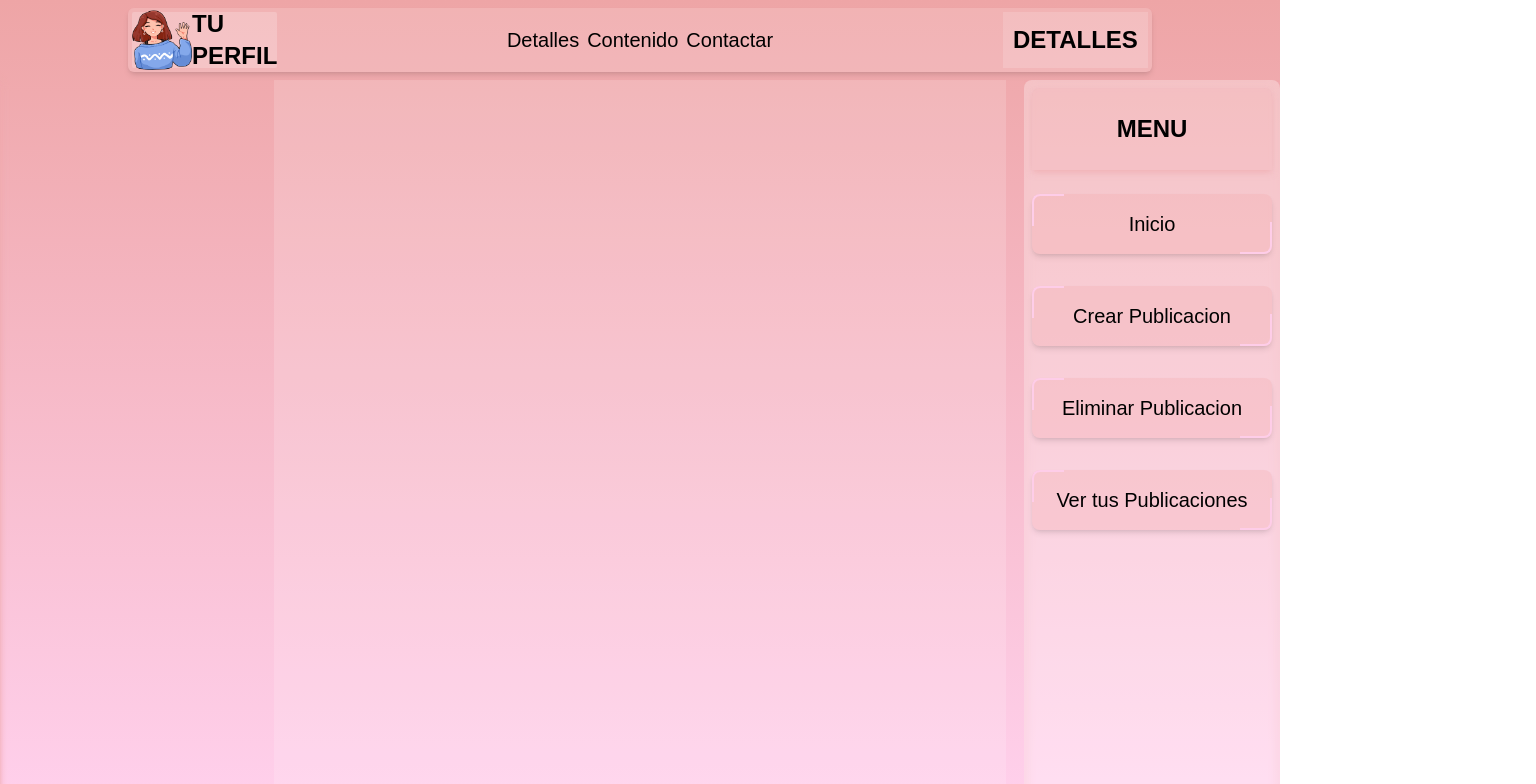
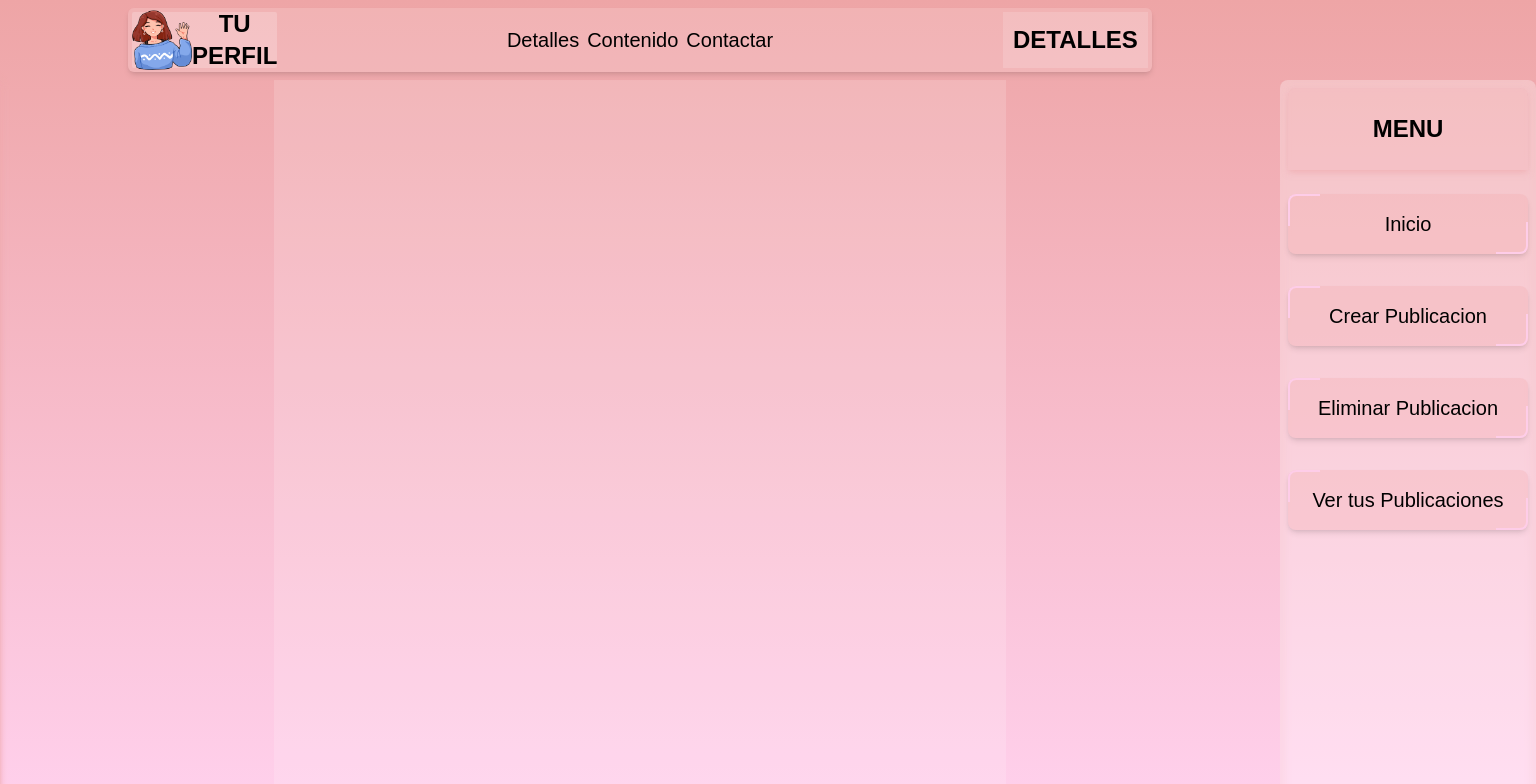
Before and after one commit to Alexis-Julian/MelyMoon, a Next.js app: page /workshop in a window 1280 px wide. Shown: the top 784 px of the page, 1536 px wide, since content can reach past the window. Built offline with nearby package versions, Linux system fonts and the light colour scheme; a web font is replaced by a local one.

Commit message:
empezar con el backend

```diff
--- a/src/app/globals.css
+++ b/src/app/globals.css
@@ -20,6 +20,7 @@
 body {
 	height: 100vh;
 	width: 100vw;
+	overflow: hidden;
 }
 
 @layer components {
--- a/src/app/workshop/page.tsx
+++ b/src/app/workshop/page.tsx
@@ -2,8 +2,8 @@ import GlobalWorkshop from "@/components/GlobalWorkshop";
 
 export default function Workshop() {
 	return (
-		<main className="h-full w-full flex flex-col ">
-			<div className="flex w-full h-full">
+		<main className="h-full w-full flex flex-col  ">
+			<div className="flex w-full h-full ">
 				<GlobalWorkshop />
 			</div>
 		</main>
--- a/src/components/GlobalComponents.tsx
+++ b/src/components/GlobalComponents.tsx
@@ -34,7 +34,12 @@ export default function GlobalComponents() {
 		{ name: "Inicio", components: [] },
 		{
 			name: "Crear Publicacion",
-			components: [<MenuSectionCreatePost key={"create"} />],
+			components: [
+				<MenuSectionCreatePost
+					key={"create"}
+					setMenuActve={setMenuActvePost}
+				/>,
+			],
 		},
 		{ name: "Eliminar Publicacion", components: [] },
 		{ name: "Ver tus Publicaciones", components: [] },
@@ -71,11 +76,14 @@ export default function GlobalComponents() {
 
 	return (
 		<>
-			<GlobalHeader openMenu={handleOpenMenu} />
+			<GlobalHeader
+				openMenu={handleOpenMenu}
+				openMenuPost={handleOpenMenuPost}
+			/>
 
 			{/* ESTE ES EL MENU PARA VER TU PERFIL BUSCAR PERFILES VER TUS NOTIFICACIONES*/}
 			<div
-				className={`absolute left-0 h-[90%] w-[20%] z-50 transition-all ${
+				className={`absolute left-0 h-[90%] w-[20%] z-50 transition-all  ${
 					useMenuActive ? "translate-x-0" : "-translate-x-[100%]"
 				} `}
 			>
@@ -89,7 +97,9 @@ export default function GlobalComponents() {
 
 			{/* ESTE ES EL MENU CRUD PARA CREAR O ELIMINAR O LEER PUBLICACIONES */}
 			<div
-				className={`absolute right-0 h-[90%] w-[20%] z-50 transition-all translate-x-0 overflow-hidden`}
+				className={`absolute right-0 h-[90%] w-[20%] z-50 transition-all translate-x-0 overflow-hidden ${
+					useMenuActivePost ? "translate-x-0" : "translate-x-[100%]"
+				}`}
 			>
 				<GlobalMenu
 					changeMenu={setTypeMenuPost}
--- a/src/components/GlobalHeader.tsx
+++ b/src/components/GlobalHeader.tsx
@@ -2,7 +2,13 @@ import Link from "next/link";
 import StyledTypography from "./StyledTypography";
 import Image from "next/image";
 
-export default function GlobalHeader({ openMenu }: { openMenu: () => void }) {
+export default function GlobalHeader({
+	openMenu,
+	openMenuPost,
+}: {
+	openMenu: () => void;
+	openMenuPost: () => void;
+}) {
 	const LinkNavigations = [
 		{ name: "Detalles" },
 		{ name: "Contenido" },
@@ -12,7 +18,11 @@ export default function GlobalHeader({ openMenu }: { openMenu: () => void }) {
 	return (
 		<header className="h-[10%]  w-full flex items-center justify-center ">
 			<div className="bg-white/15 size-[80%] rounded-md shadow-md grid grid-cols-[0.2fr_1fr_0.2fr] grid-rows-1 p-1 ">
-				<section className="flex items-center  justify-evenly  bg-white/20 rounded-sm">
+				<section className="  bg-white/20 rounded-sm">
+					<button
+						className="h-full w-full flex items-center  justify-evenly"
+						onClick={openMenu}
+					>
 						<Image
 							src={"/image/girl-waving.webp"}
 							className="aspect-square"
@@ -21,6 +31,7 @@ export default function GlobalHeader({ openMenu }: { openMenu: () => void }) {
 							alt=""
 						/>
 						<StyledTypography variant="h3">Tu perfil</StyledTypography>
+					</button>
 				</section>
 				<section className="size-full">
 					<nav className="size-full">
@@ -40,7 +51,7 @@ export default function GlobalHeader({ openMenu }: { openMenu: () => void }) {
 					</nav>
 				</section>
 				<section className="flex items-center justify-center size-full bg-white/15 ">
-					<button className="size-full" onClick={openMenu}>
+					<button className="size-full" onClick={openMenuPost}>
 						<StyledTypography variant="h3">Detalles</StyledTypography>
 					</button>
 				</section>
--- a/src/components/MenuSectionCreatePost.tsx
+++ b/src/components/MenuSectionCreatePost.tsx
@@ -1,9 +1,14 @@
-import { useState } from "react";
+import { useEffect, useState } from "react";
 import StyledTypography from "./StyledTypography";
 import { RiImageAddFill } from "react-icons/ri";
 import Image from "next/image";
+import { setStateType } from "@/shared/types";
 
-export default function MenuSectionCreatePost() {
+export default function MenuSectionCreatePost({
+	setMenuActve,
+}: {
+	setMenuActve: setStateType<boolean>;
+}) {
 	const [useFile, setFile] = useState("No se selecciono una imagen");
 	const [image, setImage] = useState<string>("");
 	console.log(image);
@@ -19,6 +24,10 @@ export default function MenuSectionCreatePost() {
 	const handleUploadImage = ({ target: { files } }: any) => {
 		files && setImage(URL.createObjectURL(files[0]));
 	};
+
+	useEffect(() => {
+		setMenuActve(true);
+	}, [setMenuActve]);
 
 	return (
 		<section className="size-full flex flex-col gap-4">
```
Lines whose indentation alone changed are shown as unchanged.
